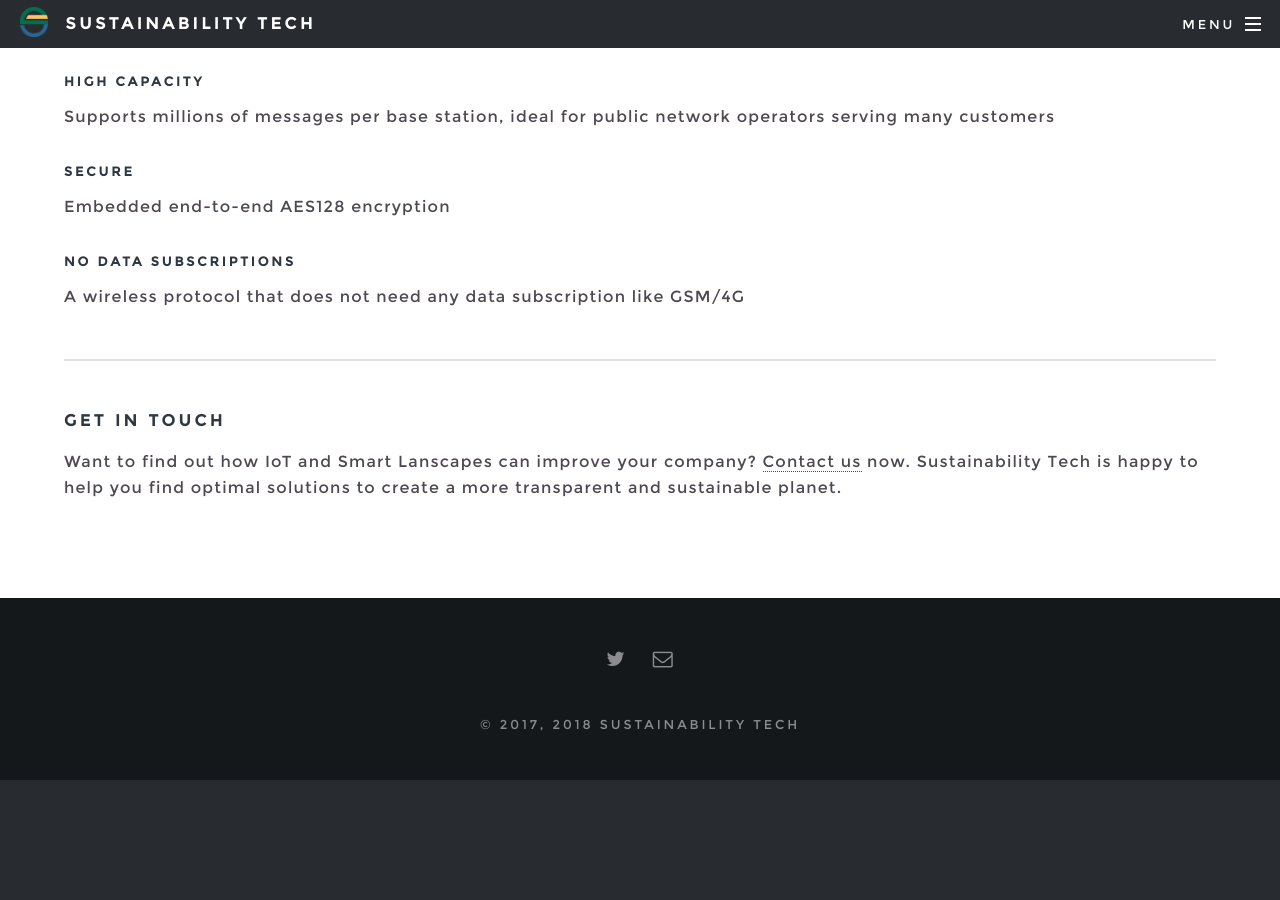
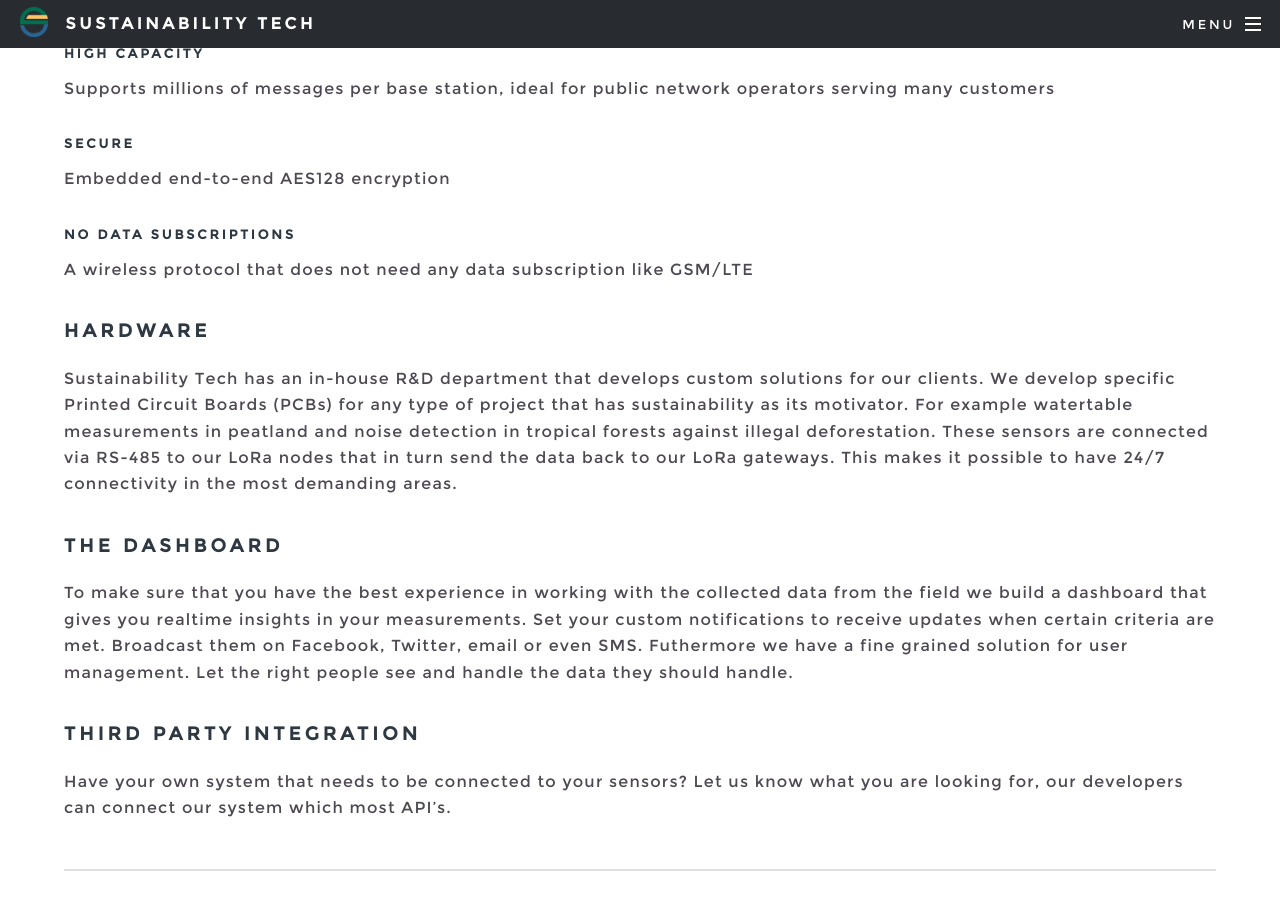
Before and after one commit to sustainability-tech/sustainability-tech.github.io, a Jekyll site: the page built from solutions.md, in a window 1280 px wide and 900 px high, scrolled down 1583 px. Built offline with Jekyll 4.4.1, drawn with Linux system fonts in a browser that asks for light colours; before the commit the page ends 2363 px from its top, so only the background shows below that; some of the changed text lies outside the part shown.

Commit message:
Finished solutions

```diff
--- a/solutions.md
+++ b/solutions.md
@@ -38,9 +36,18 @@ Supports millions of messages per base station, ideal for public network operato
 Embedded end-to-end AES128 encryption
 
 ##### No data subscriptions
-A wireless protocol that does not need any data subscription like GSM/4G
+A wireless protocol that does not need any data subscription like GSM/LTE
+
+### Hardware
+Sustainability Tech has an in-house R&D department that develops custom solutions for our clients. We develop specific Printed Circuit Boards (PCBs) for any type of project that has sustainability as its motivator. For example watertable measurements in peatland and noise detection in tropical forests against illegal deforestation. These sensors are connected via RS-485 to our LoRa nodes that in turn send the data back to our LoRa gateways. This makes it possible to have 24/7 connectivity in the most demanding areas.
+
+### The dashboard
+To make sure that you have the best experience in working with the collected data from the field we build a dashboard that gives you realtime insights in your measurements. Set your custom notifications to receive updates when certain criteria are met. Broadcast them on Facebook, Twitter, email or even SMS. Futhermore we have a fine grained solution for user management. Let the right people see and handle the data they should handle.
+
+### Third party integration
+Have your own system that needs to be connected to your sensors? Let us know what you are looking for, our developers can connect our system which most API's.
 
 ---
 
-#### Get in touch
+### Get in touch
 Want to find out how IoT and Smart Lanscapes can improve your company? [Contact us](/contact) now. Sustainability Tech is happy to help you find optimal solutions to create a more transparent and sustainable planet.
```
Also changed, not shown: other parts of solutions.md (+3 -5 lines).
